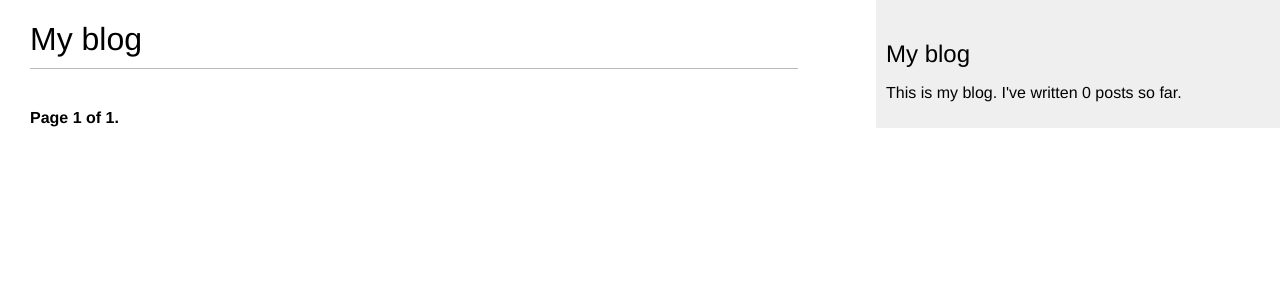
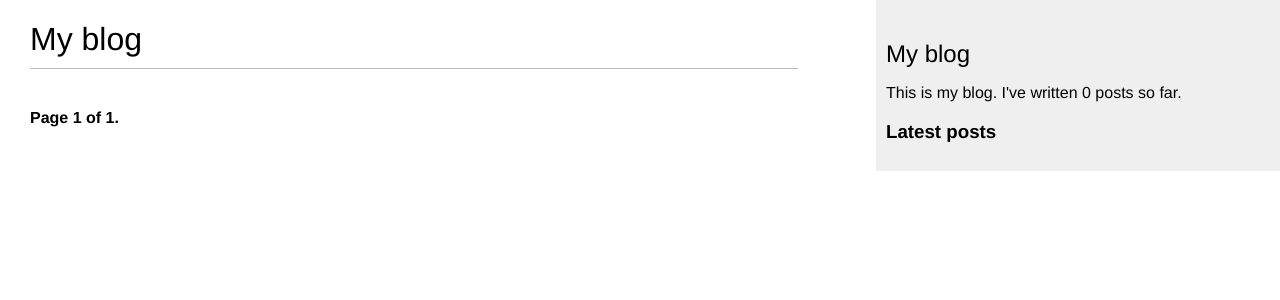
Before and after one commit to aleksandr-ts/mysite, a Django app: page /blog/ in a window 1280 px wide. Shown: the top 300 px of the page. Run offline with Django 5.2, Linux system fonts and the light colour scheme; data that the repository does not hold is empty.

Commit message:
feat: added inclusion tag to display latest posts

```diff
--- a/blog/templates/blog/base.html
+++ b/blog/templates/blog/base.html
@@ -12,11 +12,13 @@
     {% endblock %}
   </div>
   <div id="sidebar">
-  <h2>My blog</h2>
-  <p>
-    This is my blog.
-    I've written {% total_posts %} posts so far.
-  </p>
+    <h2>My blog</h2>
+    <p>
+      This is my blog.
+      I've written {% total_posts %} posts so far.
+    </p>
+    <h3>Latest posts</h3>
+    {% show_latest_posts 3 %}
   </div>
 </body>
 </html>
--- /dev/null
+++ b/blog/templates/blog/post/latest_posts.html
@@ -0,0 +1,7 @@
+<ul>
+  {% for post in latest_posts %}
+  <li>
+    <a href="{{ post.get_absolute_url }}">{{ post.title }}</a>
+  </li>
+  {% endfor %}
+</ul>
--- a/blog/templatetags/blog_tags.py
+++ b/blog/templatetags/blog_tags.py
@@ -8,3 +8,9 @@ register = template.Library()
 @register.simple_tag
 def total_posts():
     return Post.published.count()
+
+
+@register.inclusion_tag("blog/post/latest_posts.html")
+def show_latest_posts(count=5):
+    latest_posts = Post.published.order_by("-publish")[:count]
+    return {"latest_posts": latest_posts}
```
